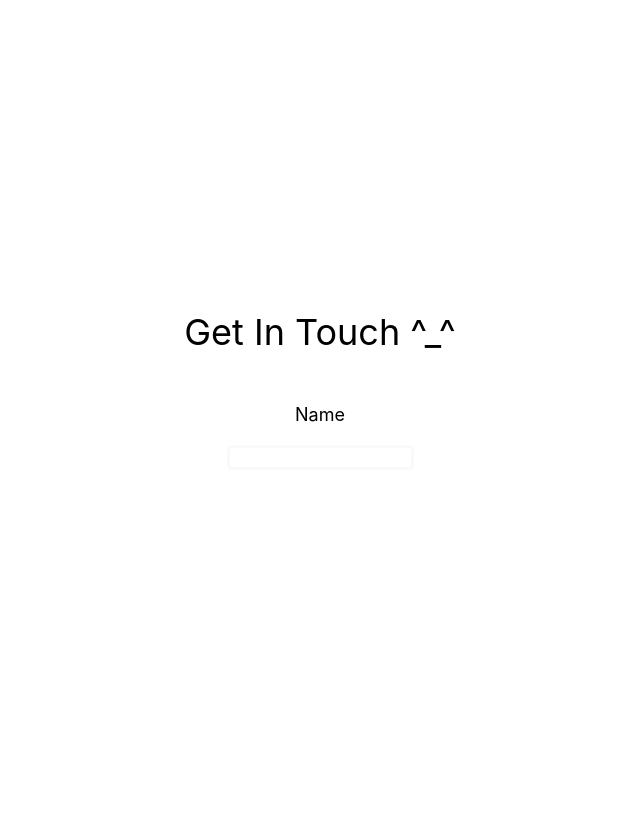
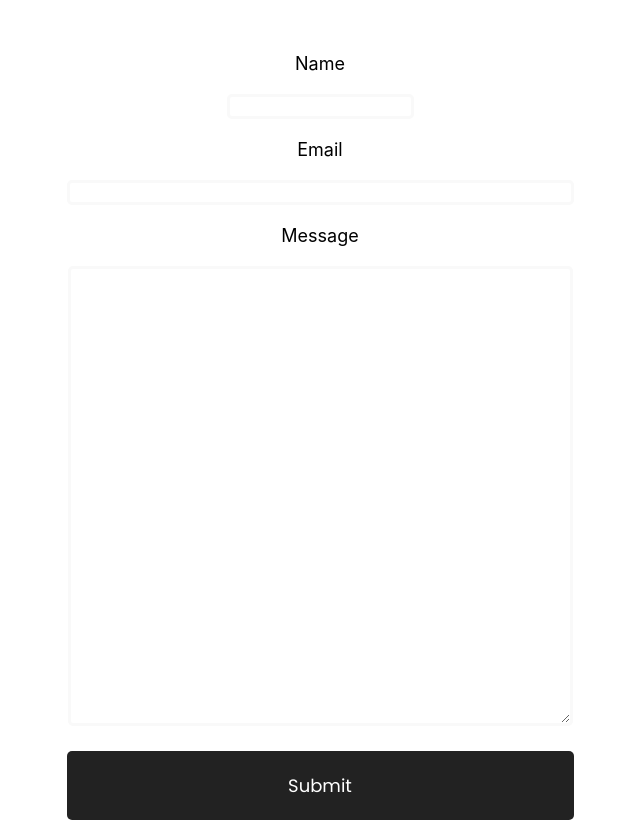
Before and after one commit to slimmsyd/Web3Portfolio, a Next.js app in the folder my-app/: page / in a window 1280 px wide. Shown: the part 4167-4987 px from the top of the page, without its empty margins (320-960 px from the left). Before the commit the page ends 4942 px from the top, so only its background shows below. Built offline with nearby package versions, Linux system fonts and the light colour scheme.

Commit message:
added more to contact form

```diff
--- a/my-app/pages/Contact.tsx
+++ b/my-app/pages/Contact.tsx
@@ -86,13 +86,13 @@ export default function Contact() {
                         <form onSubmit =  {submitForm} className = "formDiv">
                         <label htmlFor='name'>Name</label>
                             <input value = {formState.name} className='email' type = "string" id = "name"   onChange={updateFormControl} required></input>
-                        {/* <label htmlFor='email'>Email</label>
-                            <input value ={formState.email} onChange={updateFormControl} className='email' type = "email" id = "email" size = "60"  required></input>
+                        <label htmlFor='email'>Email</label>
+                            <input value ={formState.email} onChange={updateFormControl} className='email' type = "string" id = "email" size = "60"  required></input>
                             <label htmlFor='message'>Message</label>
 
 
                             <textarea value = {formState.message} onChange={updateFormControl} id = "message" rows="30" cols = "60"></textarea>
-                            <button disabled = {submitting} className='text' type = "submit" id = "text" > {submitting ? "Submitting" : 'Submit'} </button> */}
+                            <button disabled = {submitting} className='text' type = "submit" id = "text" > {submitting ? "Submitting" : 'Submit'} </button>
                         </form>
 
                         </div>
```
